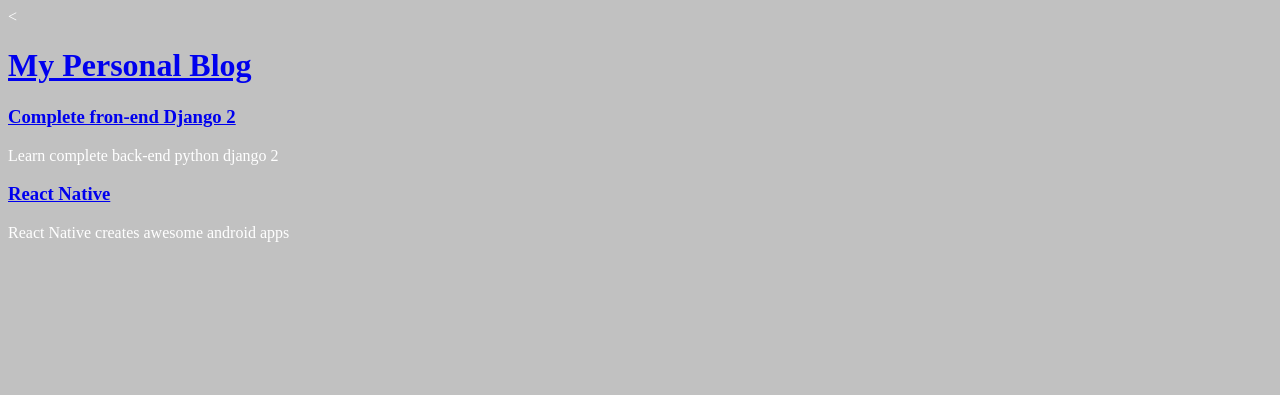
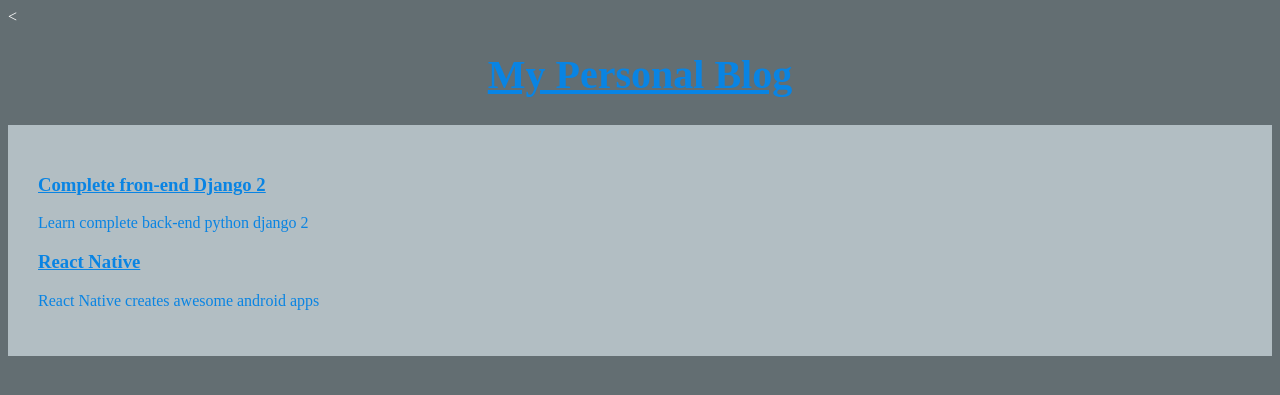
Before and after one commit to rodolfojc/08projecteigth, a Django app: page / in a window 1280 px wide. Shown: the top 395 px of the page. Run offline with Django 3.2, Linux system fonts and the light colour scheme; data comes from the database, SQL or seed files in the repository.

Commit message:
Update CSS Style
Demo

```diff
--- a/website/static/css/basestyle.css
+++ b/website/static/css/basestyle.css
@@ -1,4 +1,20 @@
-body {
-  background-color: #c1c1c1;
+body{
+  background-color: #636e72;
   color: #FFF;
 }
+
+h1 {
+    font-size: 2.5rem;
+    text-align: center;
+    margin-top: 25px;
+}
+
+a{
+	color: #0984e3;
+}
+
+.container {
+	margin-top: 20px;
+	background-color: #b2bec3;
+	padding: 30px;
+}
```
